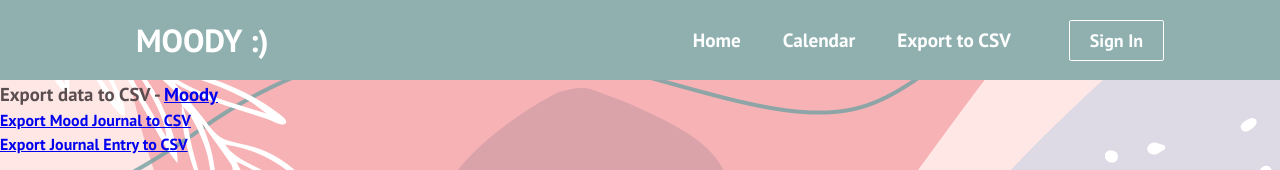
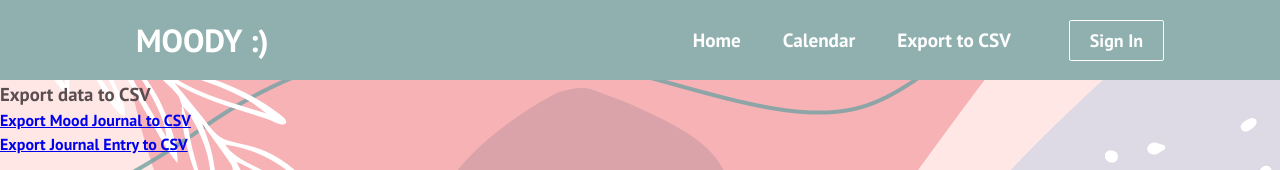
Before and after one commit to uprm-inso-4117-2020-2021-s2/semester-project-team-10, a React (Create React App) app in the folder moody/: page /export in a window 1280 px wide. Shown: the top 170 px of the page. Built offline with nearby package versions, Linux system fonts and the light colour scheme.

Commit message:
Export Page Changed

```diff
--- a/moody/src/pages/Export.js
+++ b/moody/src/pages/Export.js
@@ -31,7 +31,7 @@ const csvReport = {
 function App() {
   return (
     <div classname="App">
-      <h3>Export data to CSV - <a href="http://localhost:3000/" target="_blank" rel="noopener noreferrer">Moody</a></h3>
+      <h3>Export data to CSV<a href="http://localhost:3000/" target="_blank" rel="noopener noreferrer"></a></h3>
       <CSVLink {...csvReport}>Export Mood Journal to CSV</CSVLink>
       <h3></h3>
       <CSVLink {...csvReport}>Export Journal Entry to CSV</CSVLink>
```
